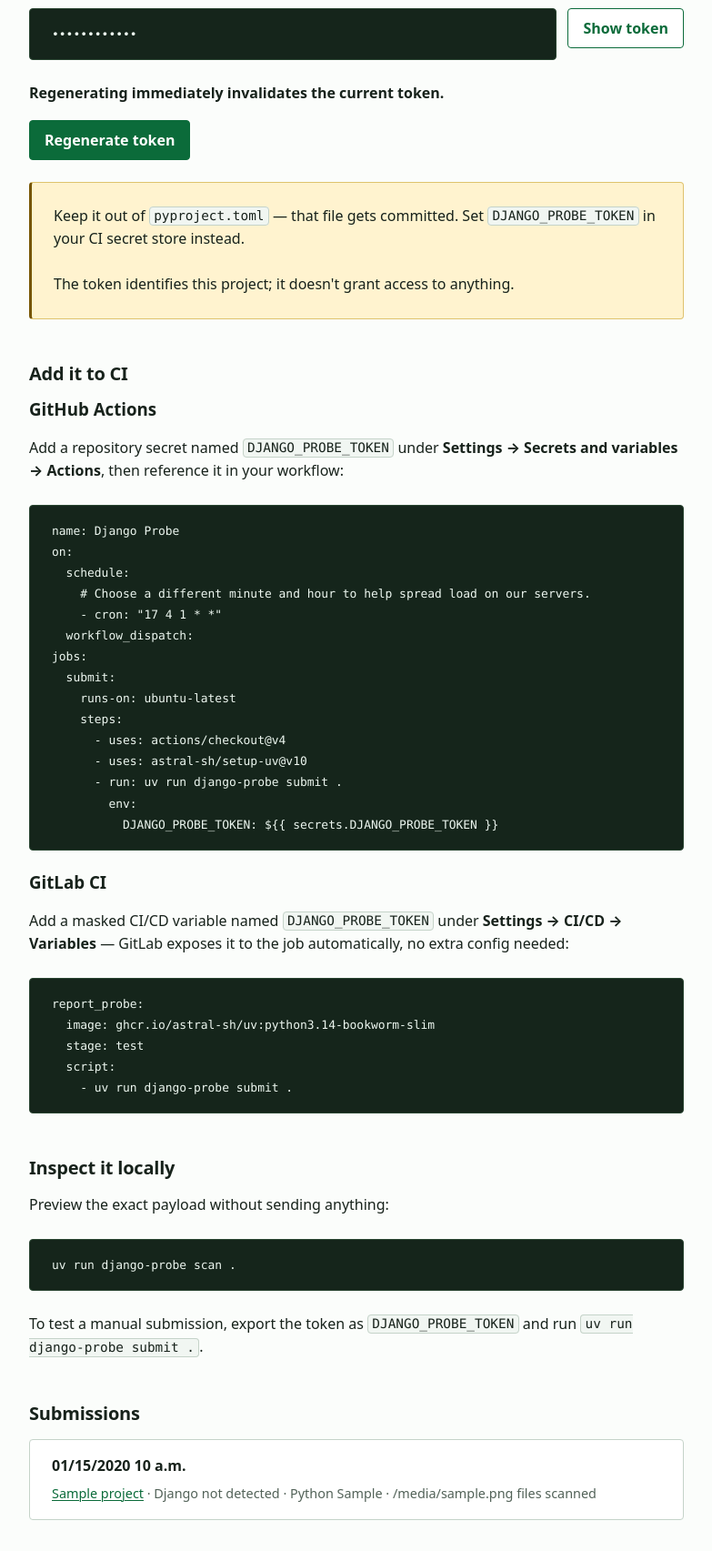
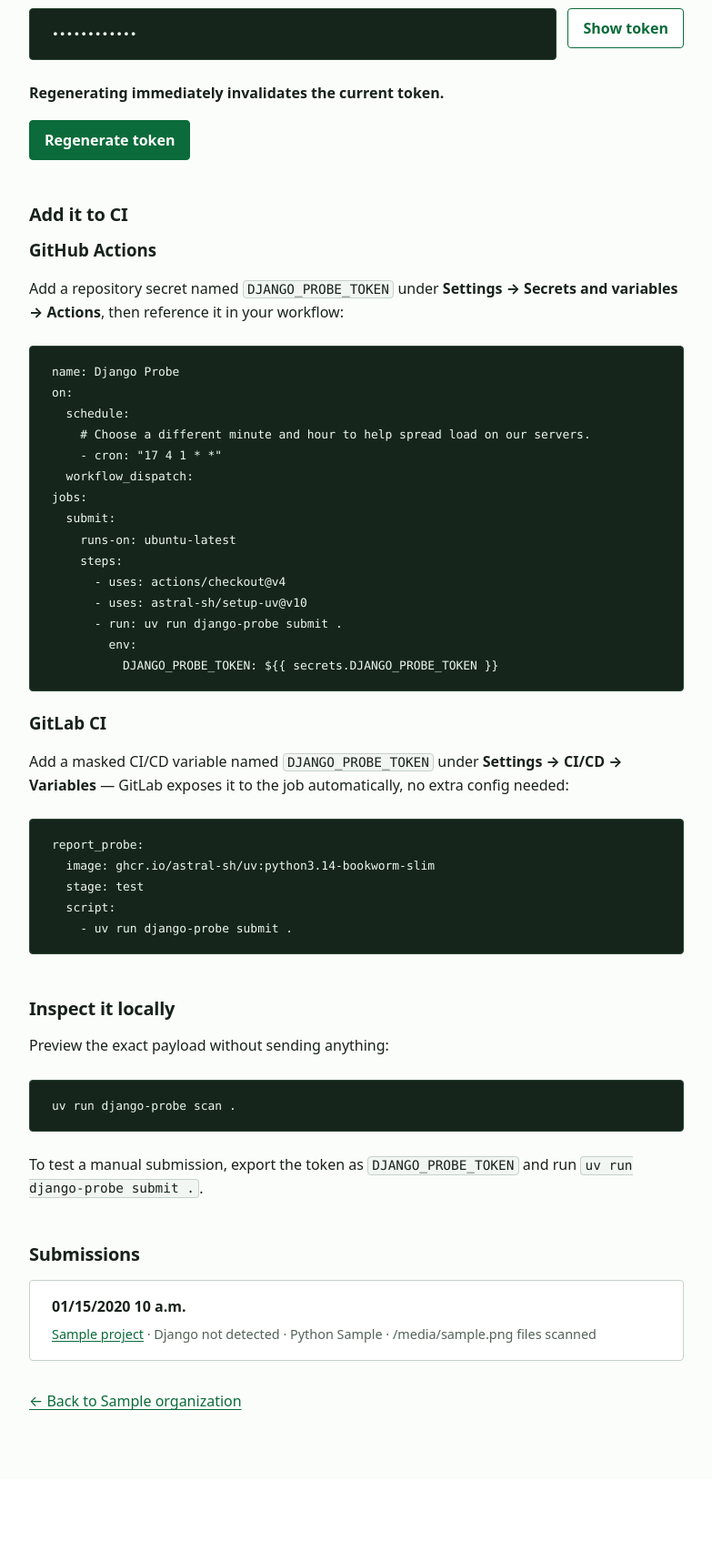
Before and after one commit to tim-schilling/django-probe, a Django app: template src/webapp/templates/project_detail.html in a window 1280 px wide. Shown: the part 256-1961 px from the top of the page at 91% size, without its empty margins (248-1031 px from the left). After the commit the page ends 1806 px from the top, so only its background shows below. Run offline with Django 4.2, Linux system fonts and the light colour scheme; the template is opened without the code that fills it: most values are stand-ins (such as "Sample title", 1, 10 or a date in 2020).

Commit message:
Remove project token TOML note

```diff
--- a/src/webapp/templates/project_detail.html
+++ b/src/webapp/templates/project_detail.html
@@ -21,16 +21,6 @@
   <p><strong>Regenerating immediately invalidates the current token.</strong></p>
   <button type="submit">Regenerate token</button>
 </form>
-
-<div class="panel panel--caution">
-<p>
-  Keep it out of <code>pyproject.toml</code> &mdash; that file gets committed. Set
-  <code>DJANGO_PROBE_TOKEN</code> in your CI secret store instead.
-</p>
-<p>
-  The token identifies this project; it doesn't grant access to anything.
-</p>
-</div>
 
 <h2>Add it to CI</h2>
 
```
